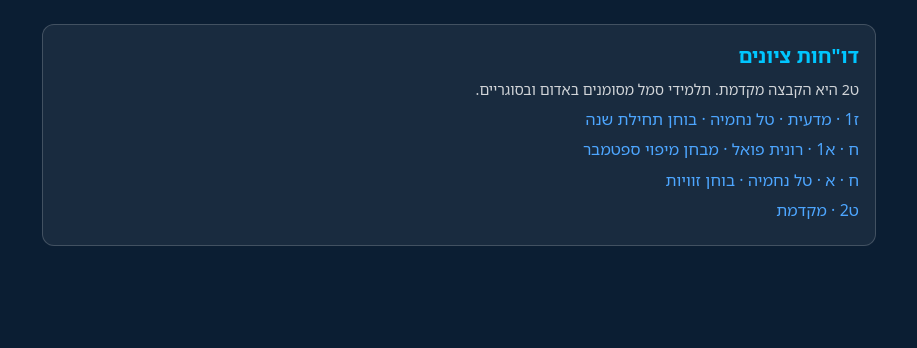
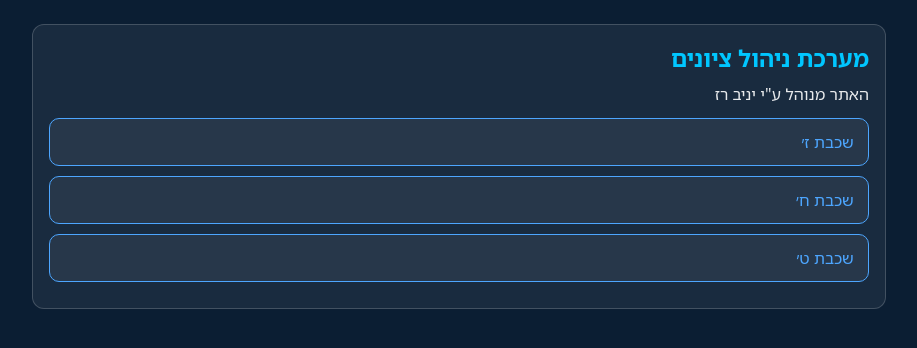
Before and after one commit to yanivmizrachiy/blue-page-site, a plain HTML site: page index.html in a window 1280 px wide. Shown: the whole page, without its empty margins (181-1098 px from the left). Drawn offline with Linux system fonts and the light colour scheme.

Commit message:
תיקון index.html לפי המפרט (ניווט מלא + קרדיט יניב רז) + MANIFEST מעודכן

```diff
--- a/index.html
+++ b/index.html
@@ -1,18 +1,16 @@
-<!DOCTYPE html><html lang="he" dir="rtl"><head><meta charset="utf-8"><title>דו"חות</title>
-<meta name="viewport" content="width=device-width,initial-scale=1.0">
+<!DOCTYPE html><html lang="he" dir="rtl"><head><meta charset="utf-8"><meta name="viewport" content="width=device-width,initial-scale=1.0"><title>מערכת ניהול ציונים</title>
 <style>
 body{background:#0b1e33;color:#fff;font-family:"Noto Sans Hebrew",system-ui,sans-serif;margin:0;padding:24px;line-height:1.5}
-h1{margin:0 0 8px;font-size:1.25rem;color:#00c6ff}
-a{display:block;margin:.4rem 0;color:#4da6ff;text-decoration:none}
-.small{opacity:.8;font-size:.9rem}
-.box{max-width:800px;margin:0 auto;background:rgba(255,255,255,.06);border:1px solid rgba(255,255,255,.18);border-radius:12px;padding:16px}
+h1{margin:0 0 6px;font-size:1.45rem;color:#00c6ff}
+.p{opacity:.9;margin:0 0 12px}
+a.btn{display:block;margin:.6rem 0;padding:.7rem .9rem;border:1px solid #4da6ff;border-radius:10px;color:#4da6ff;text-decoration:none;background:rgba(255,255,255,.06)}
+.box{max-width:820px;margin:0 auto;background:rgba(255,255,255,.06);border:1px solid rgba(255,255,255,.18);border-radius:12px;padding:16px}
 </style></head><body>
 <div class="box">
-  <h1>דו"חות ציונים</h1>
-  <div class="small">ט2 היא הקבצה מקדמת. תלמידי סמל מסומנים באדום ובסוגריים.</div>
-  <a href="grade7_science_tal.html">ז1 · מדעית · טל נחמיה · בוחן תחילת שנה</a>
-  <a href="grade8_A1_ronit.html">ח · א1 · רונית פואל · מבחן מיפוי ספטמבר</a>
-  <a href="grade8_A_tal.html">ח · א · טל נחמיה · בוחן זוויות</a>
-  <a href="grade9_T2_mekademet.html">ט2 · מקדמת</a>
+  <h1>מערכת ניהול ציונים</h1>
+  <div class="p">האתר מנוהל ע"י יניב רז</div>
+  <a class="btn" href="grade7.html">שכבת ז׳</a>
+  <a class="btn" href="grade8.html">שכבת ח׳</a>
+  <a class="btn" href="grade9.html">שכבת ט׳</a>
 </div>
 </body></html>
```
Also changed, not shown: 7 other files.
